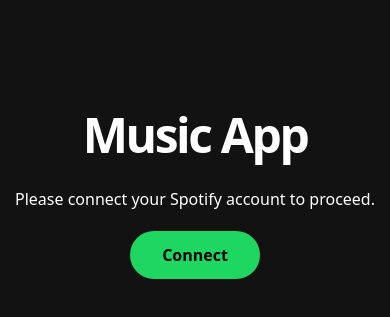
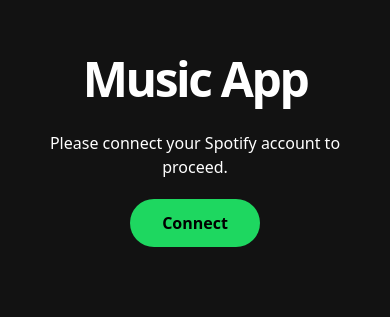
Before and after one commit to m-kupiec/music-app, a React (Vite) app: page / in a window 390 px wide. Shown: the part 271-588 px from the top of the page. Built offline with nearby package versions, Linux system fonts and the light colour scheme.

Commit message:
chore: improve welcome screen responsive styling

```diff
--- a/src/feat/screens/WelcomeScreen.tsx
+++ b/src/feat/screens/WelcomeScreen.tsx
@@ -4,7 +4,7 @@
       className="flex h-screen flex-wrap content-center justify-center bg-spotify-black"
       data-testid="welcome-screen"
     >
-      <header className="h-20 text-center text-spotify-white">
+      <header className="h-fit px-8 text-center text-spotify-white">
         <h1 className="mb-7 text-5xl font-semibold tracking-tighter">
           Music App
         </h1>
```
